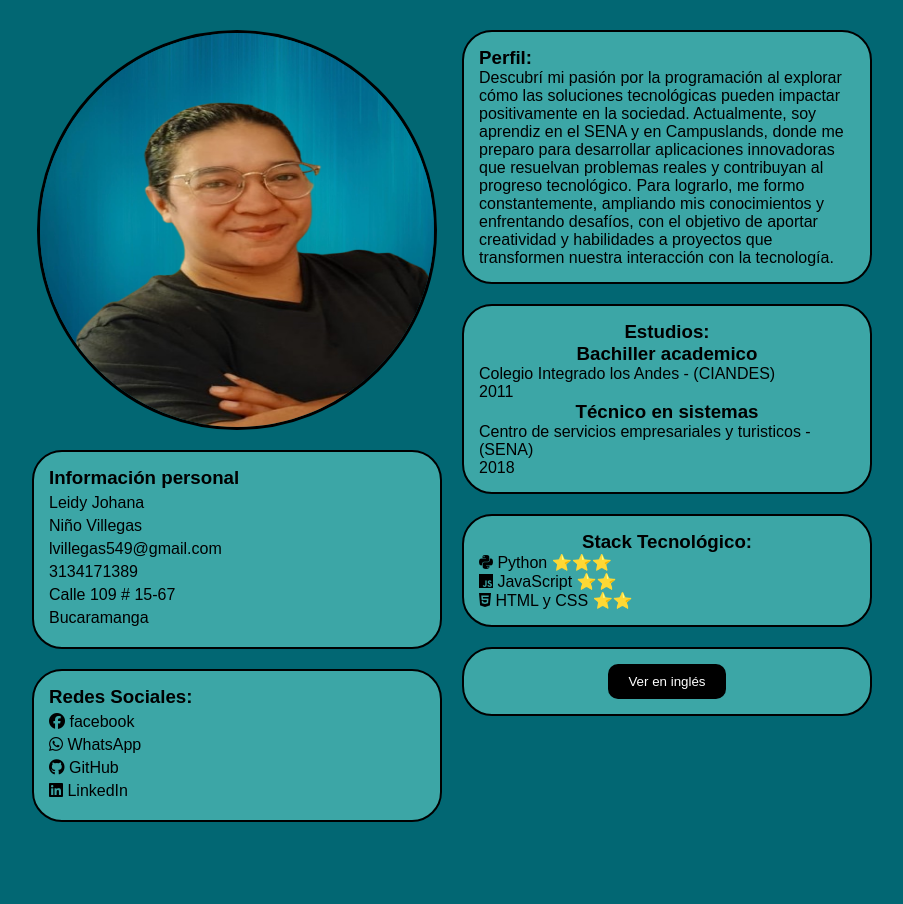
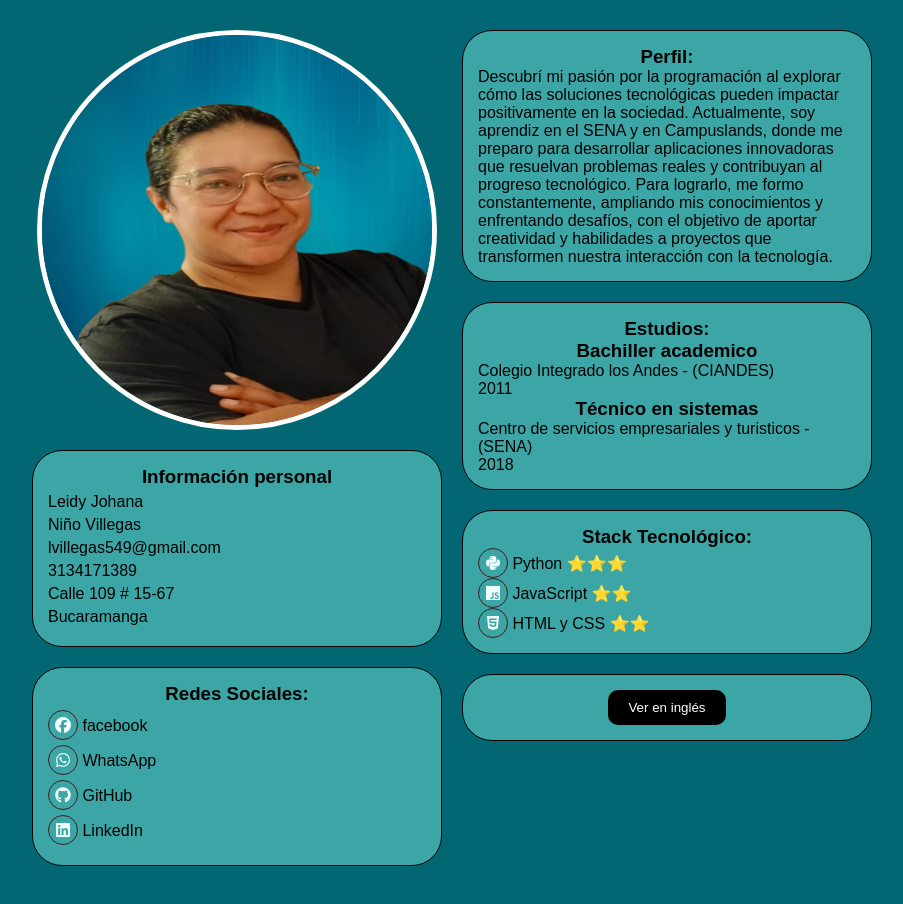
Before and after one commit to LeidyJohanaVillegas/portafolio, a plain HTML site: page index.html in a window 1280 px wide. Shown: the whole page, without its empty margins (188-1091 px from the left). Before the commit the page ends 872 px from the top, so only its background shows below. Drawn offline with Linux system fonts and the light colour scheme.

Commit message:
actualizando

```diff
--- a/CSS/style.css
+++ b/CSS/style.css
@@ -36,11 +36,11 @@ body {
   width: 400px;
   height: 400px;
   border-radius: 50%; /* Hace que la imagen sea circular */
-  border: 3px solid black;
+  border: 5px solid #fff;
 }
 /*Estilos a los contenedores internos de los laterales*/
 .info, .social, .profile, .studies, .tech-stack, .button {
-  border: 2px solid black;
+  border: 1px solid black;
   border-radius: 30px;
   padding: 15px;
   margin-bottom: 20px;
@@ -56,27 +56,25 @@ body {
   text-decoration: none;
   color: black;
 }
-/* Centrar los títulos en estudios y stack tecnológico */
-.studies h3, .tech-stack h3 {
+/* Centrar los títulos */
+.info h3, .social h3, .profile h3, .studies h3, .tech-stack h3 {
   text-align: center;
 }
 /* Sección de iconos de redes sociales */
-.social-icons {
+i {
   display: flex;
   flex-direction: column;
   gap: 10px;
-}
-.social-icons div {
-  display: flex;
-  align-items: center;
-  gap: 10px;
-}
 /* Diseño de los cuadros de selección en redes sociales */
-.social-icons div span {
-  width: 20px;
-  height: 20px;
-  border: 2px solid black;
+  width: 30px;
+  height: 30px;
+  border: 1px solid rgb(66, 27, 27);
   display: inline-block;
+  align-content: center;
+  text-align: center;
+
+  border-radius: 20px;
+  color: azure;
 }
 /* diseño del contenedor del botón */
 .button {
```
